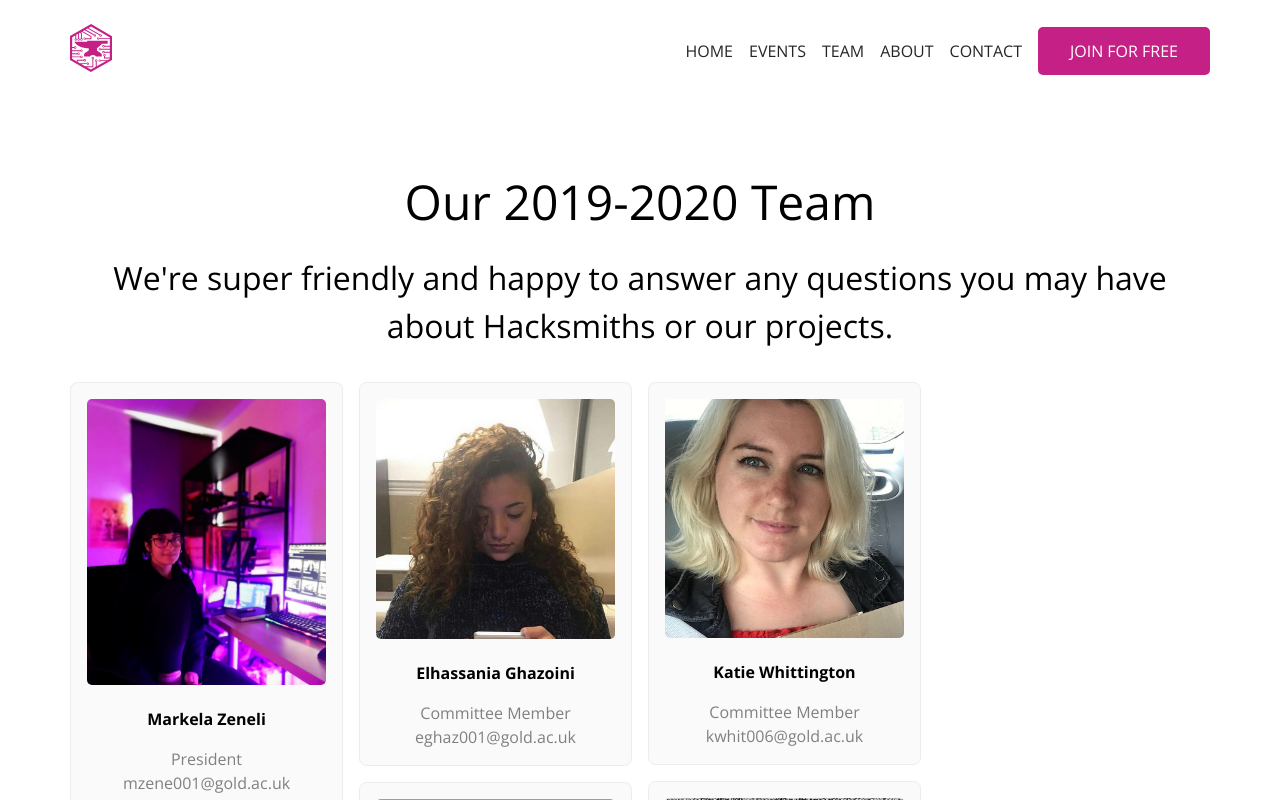
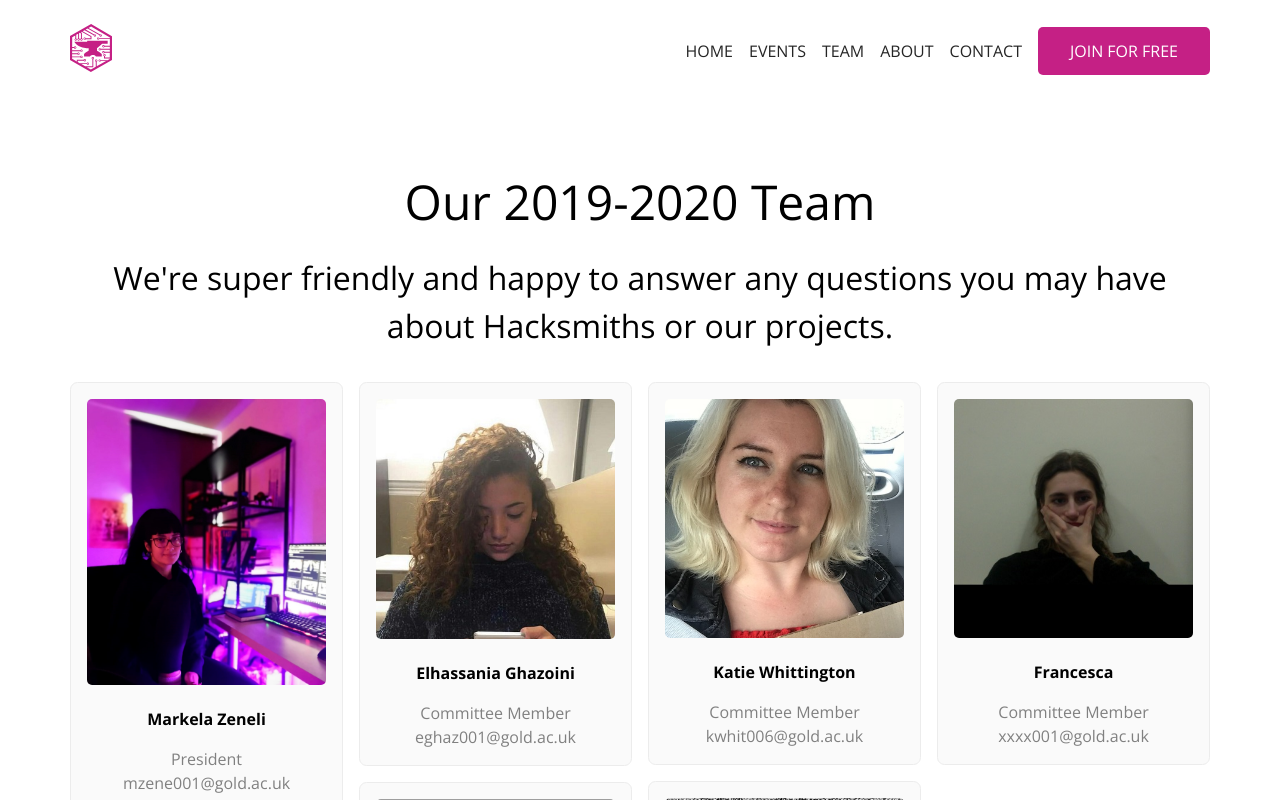
Before and after one commit to skeuomorph/2020.goldsmiths.tech, a Nuxt app: page /team in a window 1280 px wide. Shown: the top 800 px of the page. Built offline with nearby package versions, Linux system fonts and the light colour scheme; grey boxes are pictures that could not be loaded.

Commit message:
team update

```diff
--- a/pages/team.vue
+++ b/pages/team.vue
@@ -53,6 +53,12 @@ export default {
           role: 'Committee Member',
           email: 'wreyn001@gold.ac.uk',
           pic: '/team/will.jpg'
+        },
+        {
+          name: 'Francesca ',
+          role: 'Committee Member',
+          email: 'xxxx001@gold.ac.uk',
+          pic: '/team/fran.png'
         }
       ]
     }
```
